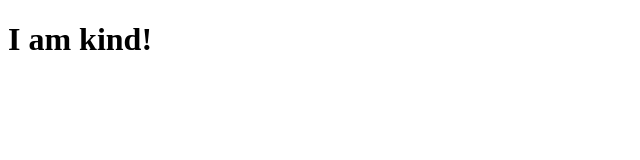
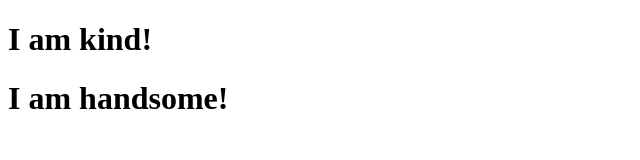
Before and after one commit to boboisnotavalible/testing, a plain HTML site: page index.html in a window 1280 px wide. Shown: the whole page, without its empty margins (0-640 px from the left). Drawn offline with Linux system fonts and the light colour scheme.

Commit message:
commiting my second file

```diff
--- a/index.html
+++ b/index.html
@@ -7,5 +7,6 @@
 </head>
 <body>
     <h1>I am kind!</h1>
+    <h1>I am handsome!</h1>
 </body>
 </html>
```
